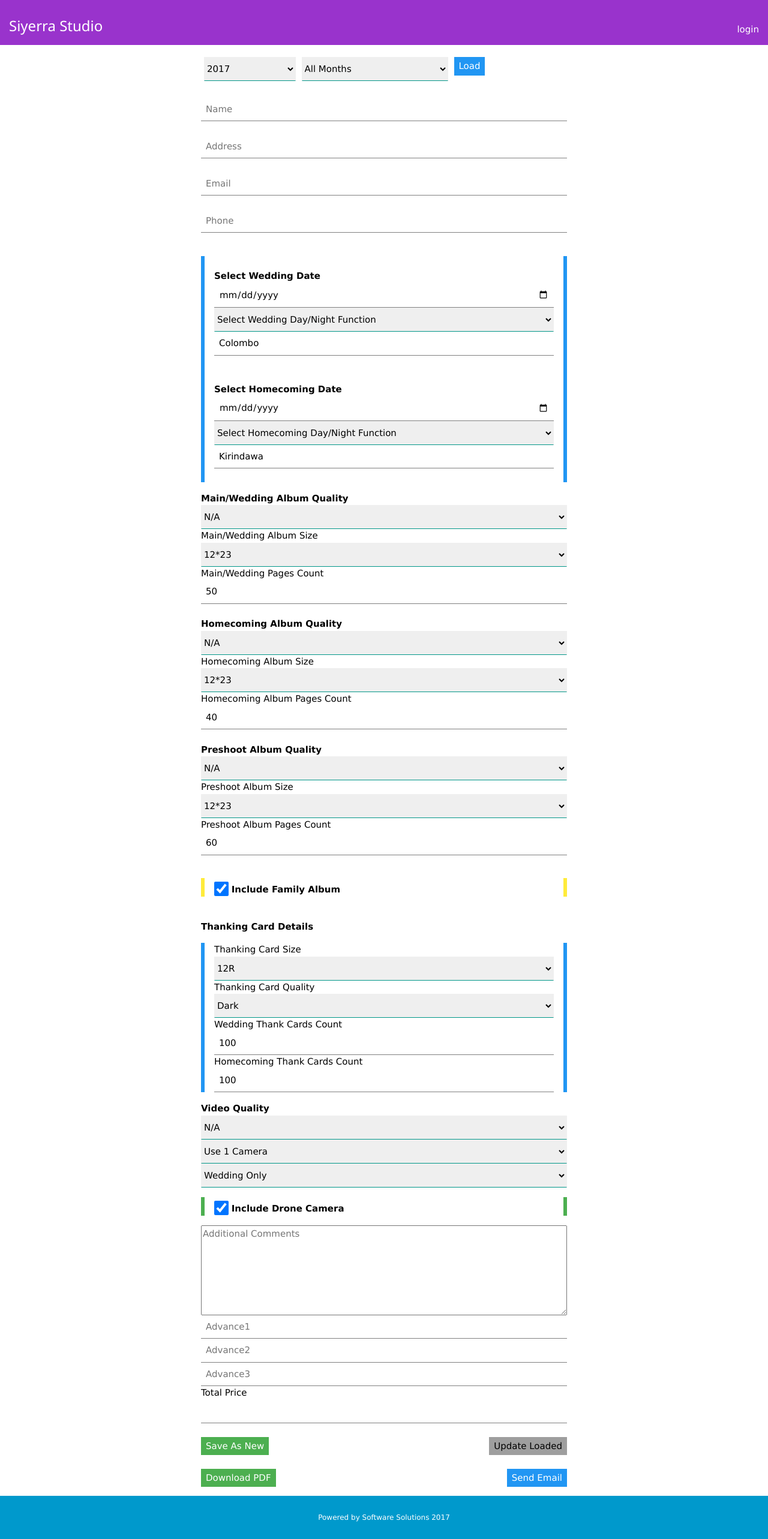
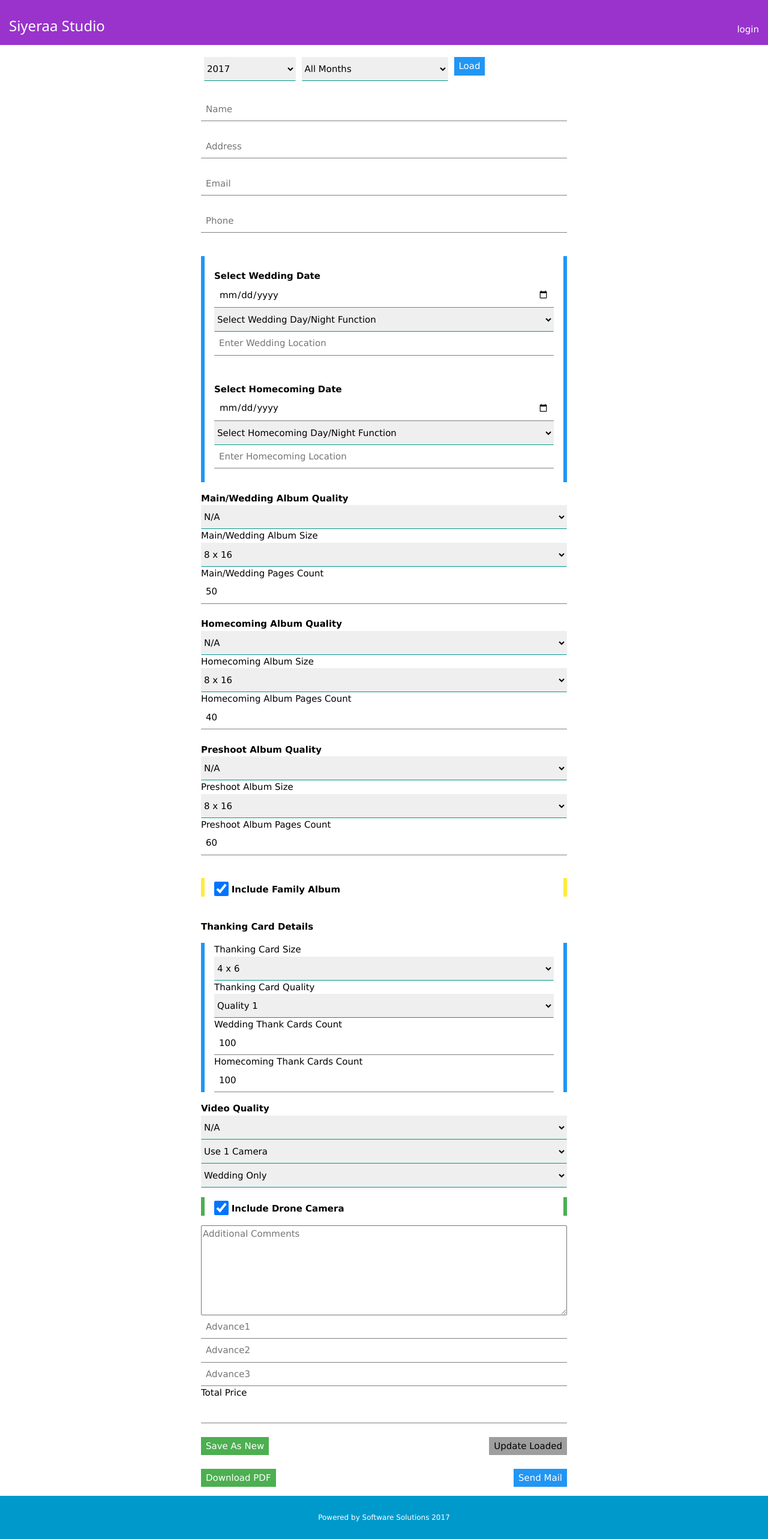
Before and after one commit to malindakpt/Siyerra, a PHP site: page / in a window 1280 px wide. Shown: the whole page at 60% size. Run offline with PHP 8.4, Linux system fonts and the light colour scheme.

Commit message:
UI Changes

```diff
--- a/addWedding.php
+++ b/addWedding.php
@@ -52,7 +52,7 @@ VALUES ('$name', '$dateW' , '$timeW','$placeW','$CASize','$CAPages','$CAQuality'
 
 
 if ($conn->query($sql) === TRUE) {
-    echo "New record created successfully";
+    echo "ok";
 } else {
     echo "Error: " . $sql . "<br>" . $conn->error;
 }
--- a/index.php
+++ b/index.php
@@ -13,7 +13,7 @@
 <div class="header">
     <!--<span class="inlineMenu"  style="float:right"><img class="logo" src="img/logo1.png"/></span>-->
     <!--<span class="topic">Siyerra Studio  </span>-->
-	<h3 style="float:left">Siyerra Studio</h3>
+	<h3 style="float:left">Siyeraa Studio</h3>
 	 <br>
 	<?php
 		include 'loginS2.php';
@@ -98,33 +98,35 @@ function ovOff() {
 			<input id='dateW'  class="w3-input"  class="w3-input" type='date'> </input>
 			<select id='timeW'  class="w3-select" >
 				<option value="N/A" >Select Wedding Day/Night Function</option>
-				<option value="Day">Day</option>
-				<option value="Night">Night</option>
+				<option value="Day">Day Event</option>
+				<option value="Night">Night Event</option>
 			</select>
 
-			<input id='placeW' placeholder="Enter Wedding Location"  class="w3-input" value="Colombo" > </input>
+			<input id='placeW' placeholder="Enter Wedding Location"  class="w3-input" value="" > </input>
 
 			<br><br>
 			<label><b>Select Homecoming Date</b></label>
 			<input id='dateH'  class="w3-input"  class="w3-input" type='date'> </input>
 			<select id='timeH'  class="w3-select" >
 				<option value="N/A" >Select Homecoming Day/Night Function</option>
-				<option value="Day">Day</option>
-				<option value="Night">Night</option>
+				<option value="Day">Day Event</option>
+				<option value="Night">Night Event</option>
 			</select>
-			<input id='placeH' placeholder="Enter Homecoming Location"  class="w3-input" value="Kirindawa"> </input>
+			<input id='placeH' placeholder="Enter Homecoming Location"  class="w3-input" value=""> </input>
 			<br>
 		</div>
 		<label><b>Main/Wedding Album Quality</b></label>
 		<select id='CAQuality'  class="w3-select" >
 			<option value="N/A">N/A</option>
-			<option value="12*23">12*23</option>
-			<option value="40*30">40*30</option>
+			<option value="Magazine">Magazine</option>
+			<option value="Sory Book">Sory Book</option>
 		</select>
 		<label>Main/Wedding Album Size</label>
 		<select id='CASize'  class="w3-select" >
-			<option value="12*23">12*23</option>
-			<option value="40*30">40*30</option>
+				<option value="8 x 16">8 x 16</option>
+				<option value="10 x 20">10 x 20</option>
+				<option value="10 x 24">10 x 24</option>
+				<option value="12 x 24">12 x 24</option>
 		</select>
 		<br>
 		<label>Main/Wedding Pages Count</label>
@@ -135,13 +137,15 @@ function ovOff() {
 			<label><b>Homecoming Album Quality</b></label>
 			<select id='FAQuality'  class="w3-select" >
 				<option value="N/A">N/A</option>
-				<option value="Story Book">Story Book</option>
-				<option value="Magazine Book">Magazine Book</option>
+				<option value="Magazine">Magazine</option>
+				<option value="Sory Book">Sory Book</option>
 			</select>
 			<label>Homecoming Album Size</label>
 			<select id='FASize'  class="w3-select" >
-				<option value="12*23">12*23</option>
-				<option value="40*30">40*30</option>
+				<option value="8 x 16">8 x 16</option>
+				<option value="10 x 20">10 x 20</option>
+				<option value="10 x 24">10 x 24</option>
+				<option value="12 x 24">12 x 24</option>
 			</select>
 			<br>
 			<label>Homecoming Album Pages Count</label>
@@ -158,8 +162,10 @@ function ovOff() {
 			</select>
 			<label>Preshoot Album Size</label>
 			<select id='PSSize'  class="w3-select" >
-				<option value="12*23">12*23</option>
-				<option value="40*30">40*30</option>
+				<option value="8 x 16">8 x 16</option>
+				<option value="10 x 20">10 x 20</option>
+				<option value="10 x 24">10 x 24</option>
+				<option value="12 x 24">12 x 24</option>
 			</select>
 			<br>
 			<label>Preshoot Album Pages Count</label>
@@ -176,14 +182,15 @@ function ovOff() {
 		<div class="w3-panel  w3-leftbar w3-rightbar w3-border-blue">
 			<label>Thanking Card Size</label>
 			<select id='thankCardSize'  class="w3-select" >
-				<option value="12R">12R</option>
-				<option value="4R">4R</option>
+				<option value="4 x 6">4 x 6</option>
+				<option value="4 x 8">4 x 8</option>
 			</select>
 			<br>
 			<label>Thanking Card Quality</label>
 			<select id='thankCardQuality'  class="w3-select" >
-				<option value="Dark">Dark</option>
-				<option value="Light">Light</option>
+				<option value="Quality 1">Quality 1</option>
+				<option value="Quality 2">Quality 2</option>
+				<option value="Quality 3">Quality 3</option>
 			</select>
 			<br>
 			<label>Wedding Thank Cards Count</label>
@@ -234,7 +241,8 @@ function ovOff() {
 				<button class="w3-btn w3-grey w3-padding-small" onclick="update()" style="float:right">Update Loaded</button>
 				<br><br>
 				<button class="w3-btn w3-green w3-padding-small" onclick="savePDF()" >Download PDF</button>
-				<button class="w3-btn w3-blue w3-padding-small" onclick="myFunction()" style="float:right">Send Email</button>
+				<button class="w3-btn w3-blue w3-padding-small" style="float:right"><a id="EmailTo"	href="mailto:someone@example.com?Subject=Hello%20again" target="_top">Send Mail</a></button>
+
 		</div>
 	</div>
 	<div class="col-3 col-m-12">
@@ -257,8 +265,7 @@ function getWedding(event) {
 			ID: event.id
 		},
 		function(returnedData){
-			ovOff();
-			console.log(returnedData);
+
 			var obj = JSON.parse(returnedData);
 			$('#ID').val(obj.ID);
 			$('#name').val(obj.name);
@@ -299,32 +306,49 @@ function getWedding(event) {
 
 			showRemainingBal();
 
+			var mailToLink = "mailto:" + $('#email').val() + "?Subject=Siyeraa Studio Event Plan";
+			$("#EmailTo").attr("href", mailToLink);
+			ovOff();
+			console.log(returnedData);
+
 		}).fail(function(){
 			  console.log("error");
 	});
 }
 function deleteWedding(event) {
 
+	swal({
+			title: "Are you sure?",
+			text: "You will not be able to recover this event!",
+			type: "warning",
+			showCancelButton: true,
+			confirmButtonColor: "#DD6B55",
+			confirmButtonText: "Yes, delete it!",
+			cancelButtonText: "No, cancel plx!",
+			closeOnConfirm: false,
+			closeOnCancel: false
+			},
+			function(isConfirm){
+			if (isConfirm) {
 					$.post('deleteWedding.php', {
 					ID: event.id
 					},
 					function(returnedData){
+						$( "#btnHide" ).hide();
+						$( "#allListTable" ).empty();
+						swal("Deleted!", "Your event has been deleted.", "success");
 						console.log(returnedData);
 					}).fail(function(){
 						console.log("error");
 			});
+
+			} else {
+				swal("Cancelled", "Your event is safe :)", "error");
 			}
-function deleteWeddingUpdate() {
+	});
 
-	$.post('deleteWedding.php', {
-			ID: $('#ID').val()
-		},
-		function(returnedData){
-			console.log(returnedData);
-		}).fail(function(){
-			  console.log("error");
-	});
 }
+
 function showAll() {
 	ovOn();
    	$( "#allListTable" ).empty()
@@ -355,7 +379,7 @@ function hideAll() {
 	$( "#btnHide" ).hide();
 }
 function saveNew() {
-
+   	ovOn();
 	$.post('addWedding.php', {
 		name: $('#name').val(),
 		dateW : $('#dateW').val(),
@@ -395,7 +419,12 @@ function saveNew() {
 	},
     function(returnedData){
          console.log(returnedData);
-		 alert("Done" + returnedData);
+		 ovOff();
+		 if(returnedData == "ok"){
+		 	swal("Saved", $('#name').val() , "success");
+		 }else{
+			swal("Oops...", "Check inputs and try again", "error");
+		 }
 	}).fail(function(returnedData){
 		  console.log("error "  + returnedData);
 	});
@@ -403,6 +432,7 @@ function saveNew() {
 
 }
 function update() {
+	ovOn();
 	$.post('editWedding.php', {
 		ID: $('#ID').val(),
 		name: $('#name').val(),
@@ -444,7 +474,9 @@ $.post('editWedding.php', {
 
 	},
     function(returnedData){
+		ovOff();
         console.log(returnedData);
+		swal("Updated Existing Event", $('#name').val() , "success");
 		 //alert("Done" + returnedData);
 	}).fail(function(returnedData){
 		  console.log("error "  + returnedData);
```
Lines whose indentation alone changed are shown as unchanged.
